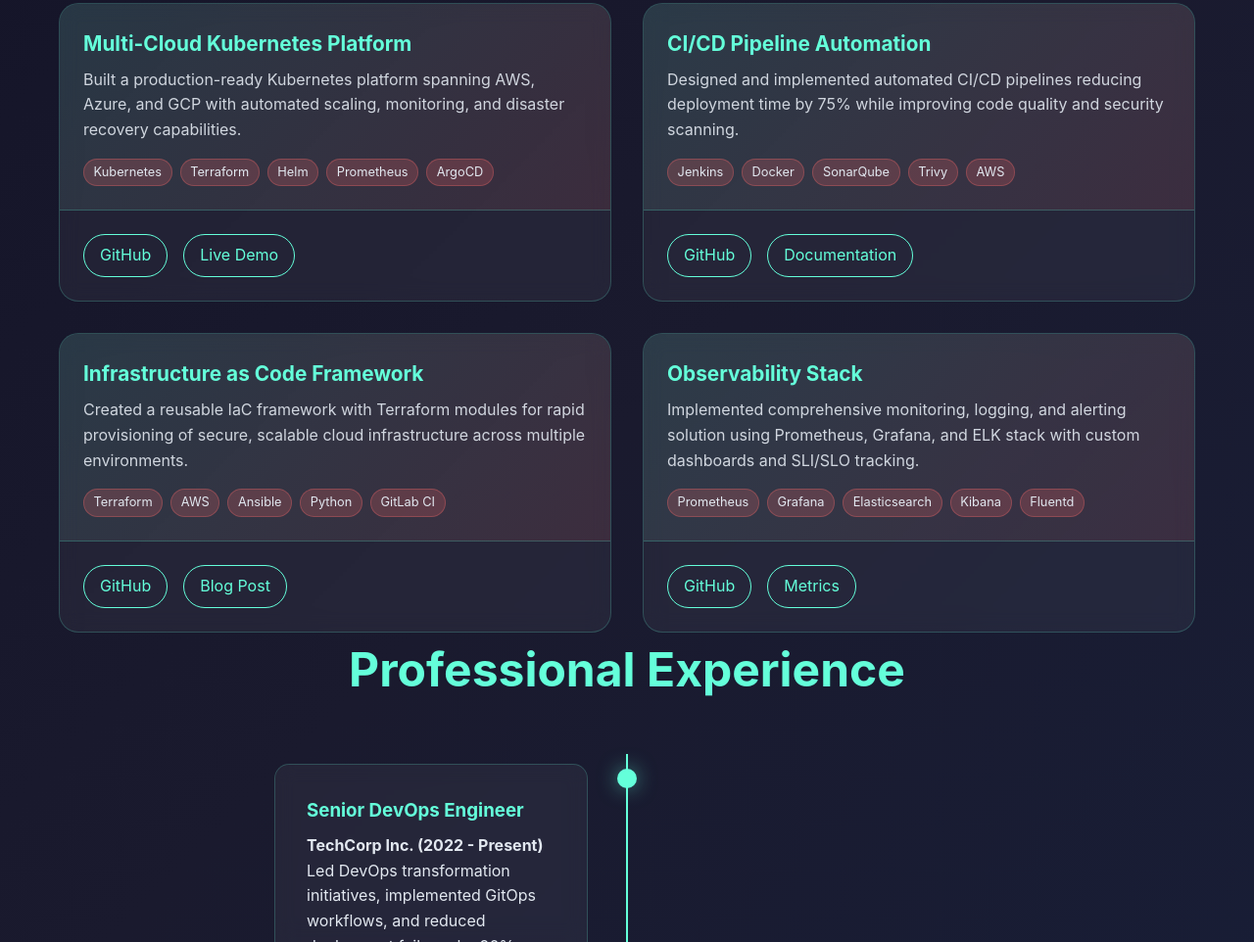
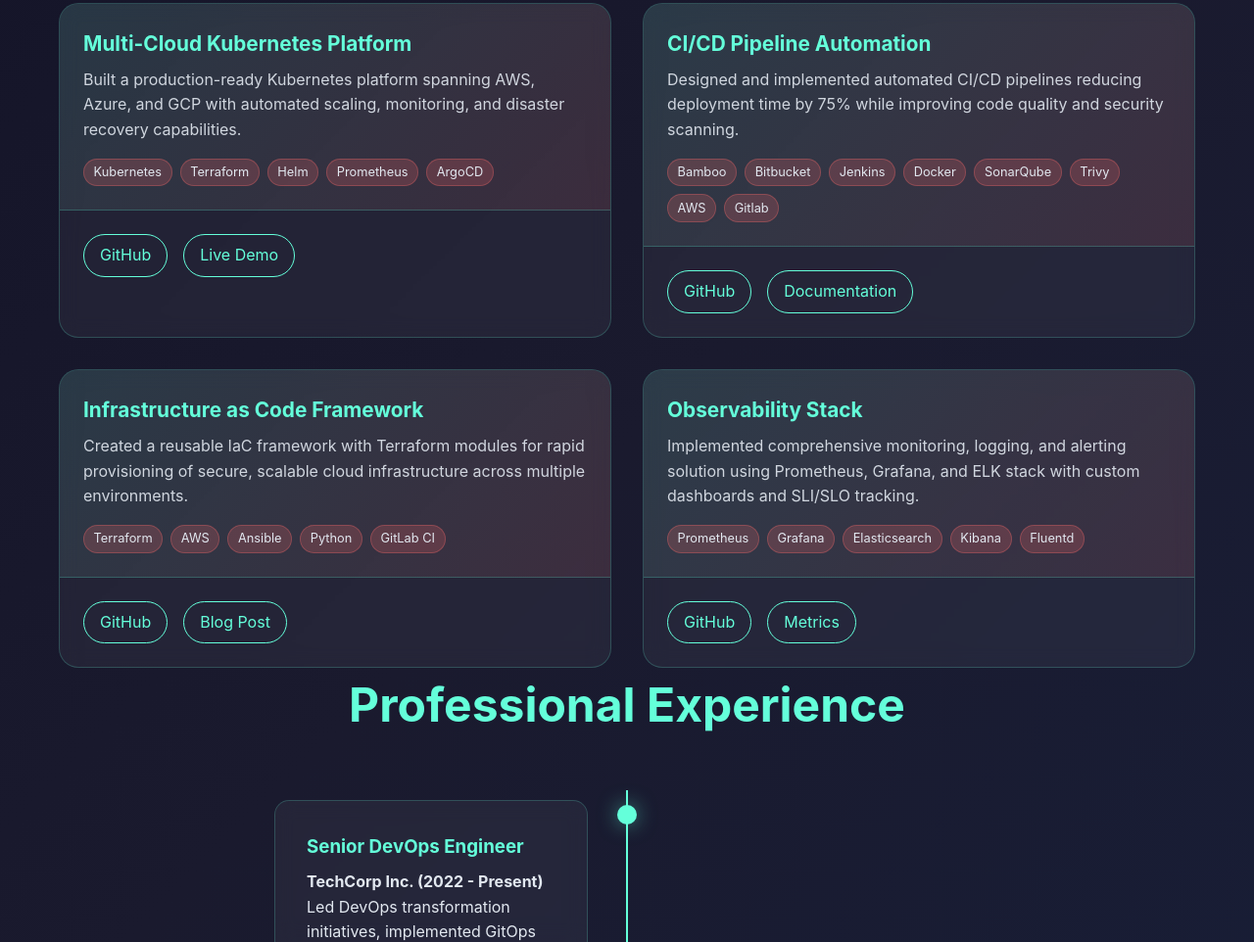
Before and after one commit to gowseshaik/profile, a plain HTML site: page index.html in a window 1280 px wide. Shown: the part 1517-2479 px from the top of the page at 98% size. Drawn offline with Linux system fonts and the light colour scheme.

Commit message:
updated ci/cd tools

```diff
--- a/index.html
+++ b/index.html
@@ -535,11 +535,14 @@
                     <h3 class="project-title">CI/CD Pipeline Automation</h3>
                     <p class="project-description">Designed and implemented automated CI/CD pipelines reducing deployment time by 75% while improving code quality and security scanning.</p>
                     <div class="tech-stack">
+                        <span class="tech-tag">Bamboo</span>
+                        <span class="tech-tag">Bitbucket</span>
                         <span class="tech-tag">Jenkins</span>
                         <span class="tech-tag">Docker</span>
                         <span class="tech-tag">SonarQube</span>
                         <span class="tech-tag">Trivy</span>
                         <span class="tech-tag">AWS</span>
+                        <span class="tech-tag">Gitlab</span>
                     </div>
                 </div>
                 <div class="project-links">
```
